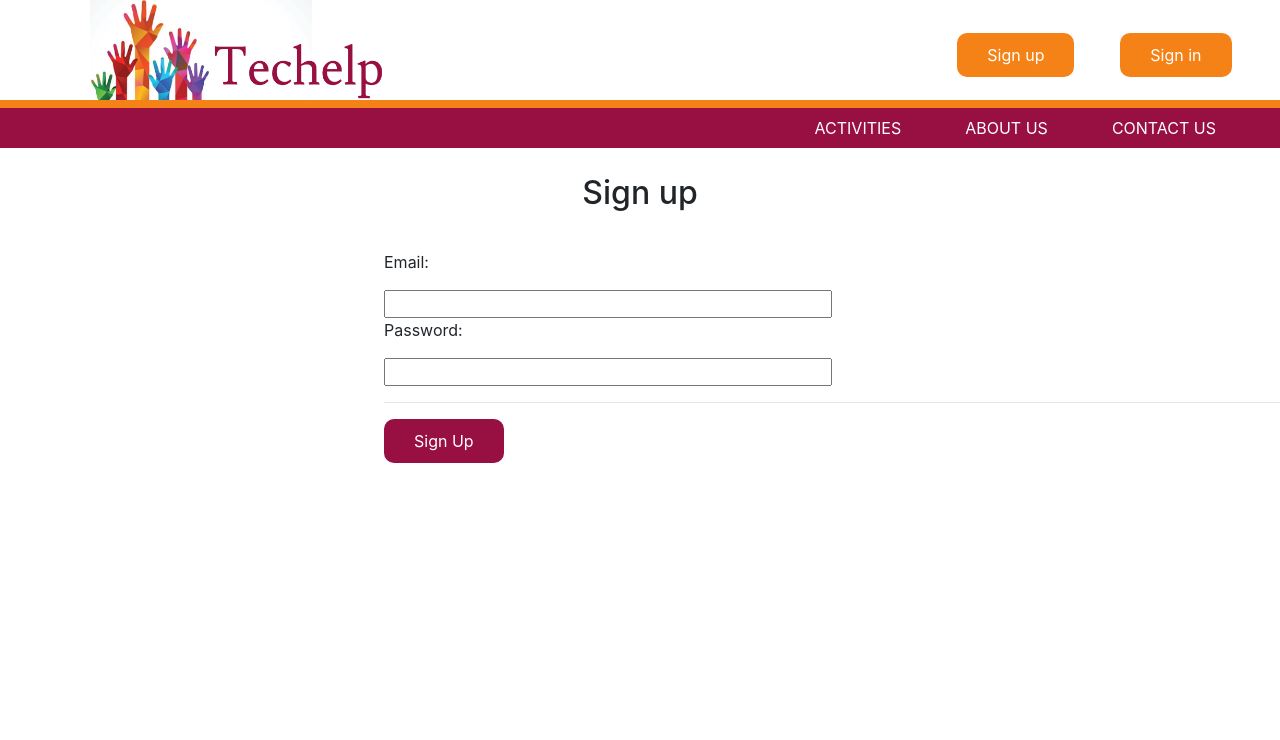
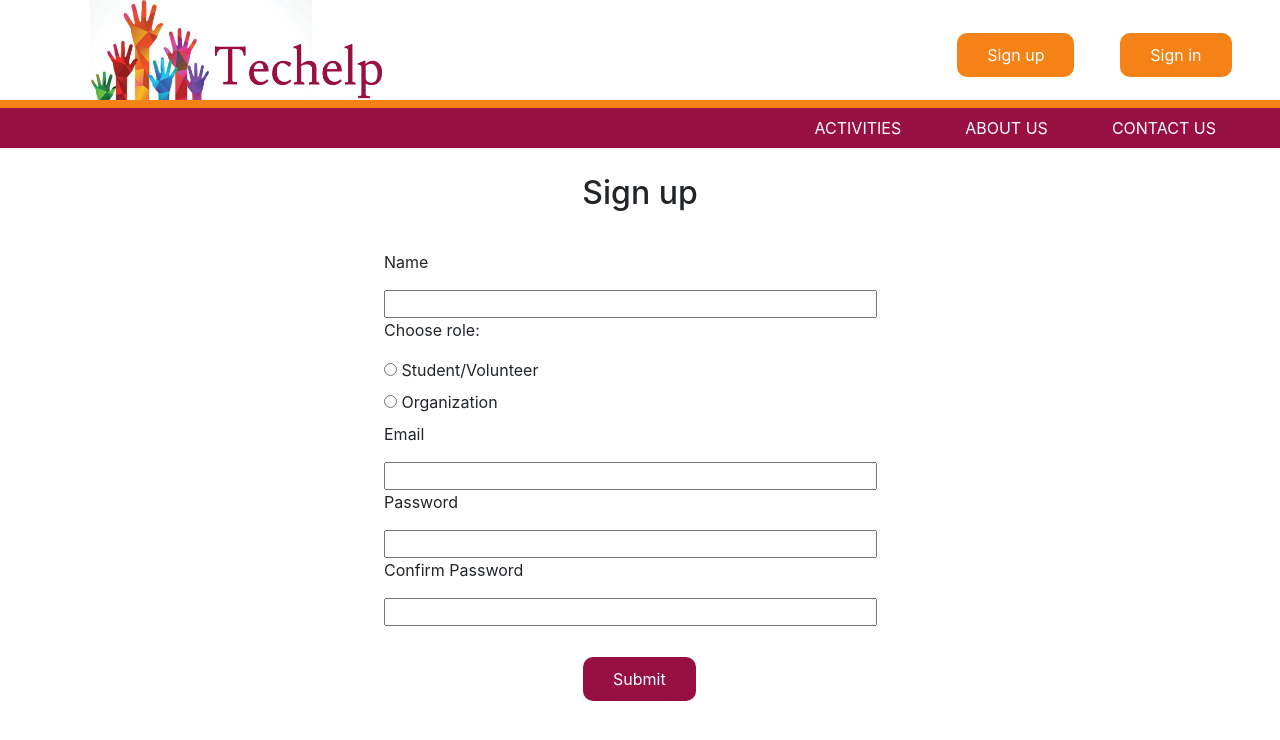
Before and after one commit to athulatk/Volunteer-portal-react, a React (Create React App) app: page /signup in a window 1280 px wide. Shown: the top 740 px of the page. Built offline with nearby package versions, Linux system fonts and the light colour scheme.

Commit message:
modified ui

```diff
--- a/src/Signup.css
+++ b/src/Signup.css
@@ -8,5 +8,16 @@
     margin-top: 3%;
 }
 .form2__input{
-    width: 50%;
+    width: 55%;
 }
+
+.form__lab{
+    margin-top: 10%;
+}
+
+.btn{
+    width: 57%;
+    display: flex;
+    align-items: center;
+    justify-content: center;
+}
--- a/src/Signup.js
+++ b/src/Signup.js
@@ -9,12 +9,21 @@ function Signup() {
             <Navbar2/>
             <h2 className="sign_up">Sign up</h2>
             <form className="signup__form">
-            <p className="form2_lab">Email:</p>
-            <input className="form2__input" type="text" email="email" />
-            <p className="form2_lab">Password:</p>
+            <p className="form2__lab">Name </p>
+            <input className="form2__input" type="text" name="name" />
+            <p className="form2__lab">Choose role:</p>
+            <input type="radio"/> <label className="radio_1">Student/Volunteer</label><br/>
+            <input type="radio"/> <label className="radio_1">Organization</label><br/>
+            <p className="form2__lab">Email </p>
+            <input className="form2__input" type="email" name="email" />
+            <p className="form2__lab">Password </p>
             <input className="form2__input" type="password"/>
-            <hr/>
-            <button className="form__btn" type="submit">Sign Up</button>
+            <p className="form2__lab">Confirm Password </p>
+            <input className="form2__input" type="password"/>
+            <br/><br/>
+            <div className="btn">
+            <button className="form__btn" type="submit">Submit</button>
+            </div>
             </form>
             </div>
     )
--- a/src/components/Nav.css
+++ b/src/components/Nav.css
@@ -79,3 +79,10 @@
     height:280px;
     border-radius: 20px;
 }
+
+.btn1{
+    width: 100%;
+    display: flex;
+    align-items: center;
+    justify-content: center;
+}
--- a/src/components/Navbar1.js
+++ b/src/components/Navbar1.js
@@ -32,10 +32,12 @@ function Navbar1() {
         <p className="form_lab">Password:</p>
         <input className="form__input" type="password"/>
         <hr/>
+        <div className="btn1">
         <button className="form__btn" type="submit">Log in</button>
+        </div>
         </form>
         </Modal.Body>
-      </Modal>
+        </Modal>
         </>
     )
 }
```
